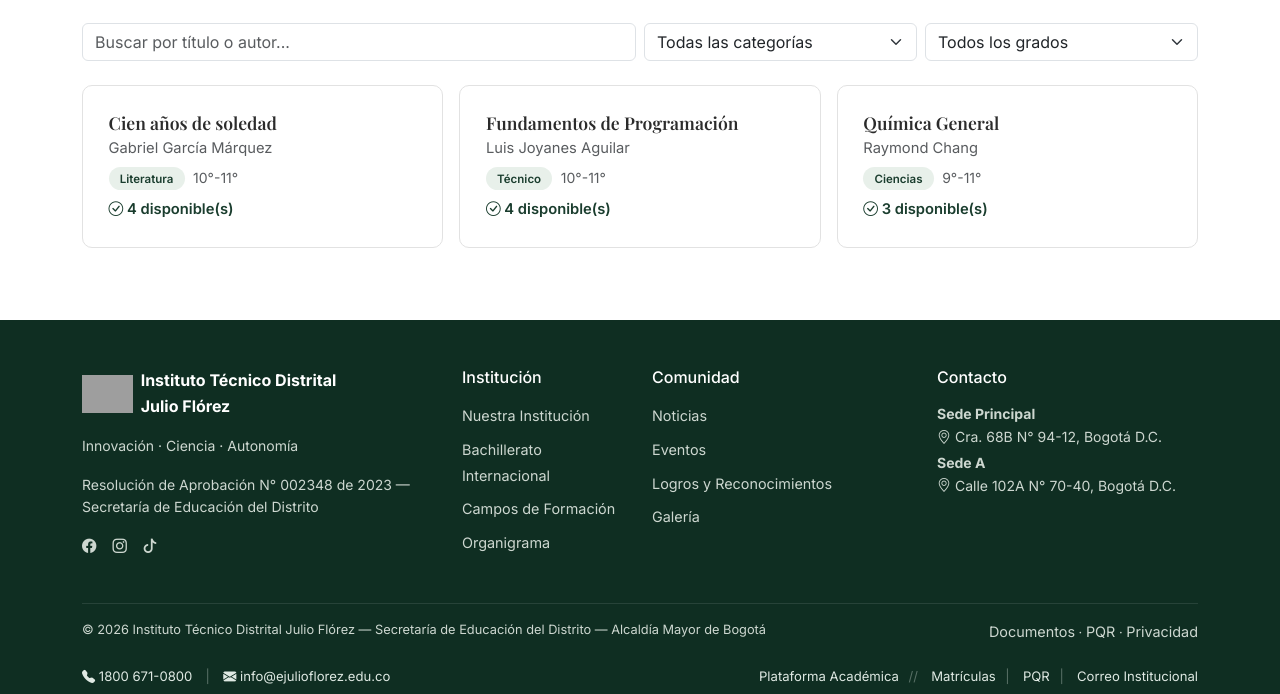
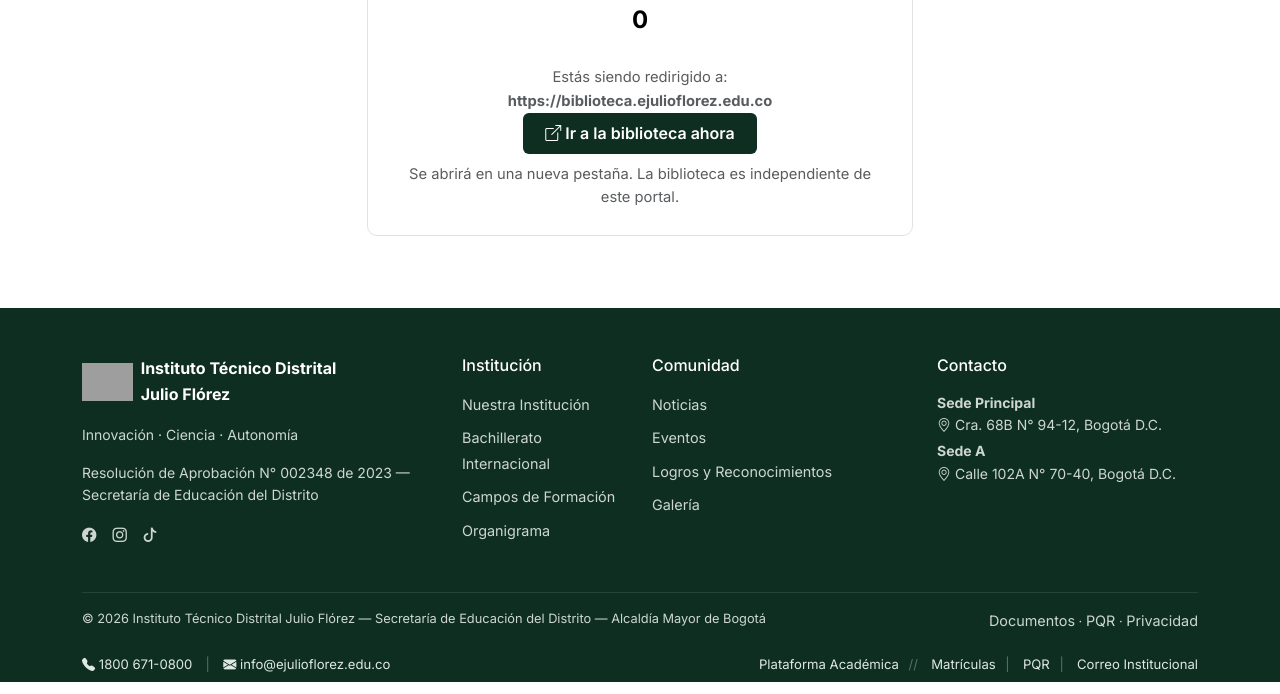
Before and after one commit to thomasgamez/Julio-Florez-Pagina, a Flask app: page /servicios/biblioteca in a window 1280 px wide. Shown: the part 599-1293 px from the top of the page. Run offline with Flask 3, Linux system fonts and the light colour scheme; data comes from the database, SQL or seed files in the repository; grey boxes are pictures that could not be loaded.

Commit message:
Actualizar la informacion de la biblioteca

```diff
--- a/templates/pagina/biblioteca.html
+++ b/templates/pagina/biblioteca.html
@@ -1,68 +1,42 @@
 {% extends "layout.html" %}
-{% block titulo %}Biblioteca — Julio Flórez{% endblock %}
+{% block titulo %}Sistema de Archivo — Julio Flórez{% endblock %}
 {% block contenido %}
 
 <header class="encabezado-pagina">
   <div class="container">
     <h1>Biblioteca</h1>
-    <p>Catálogo, préstamos y servicios de la biblioteca institucional</p>
+    <p>Catalogo</p>
   </div>
 </header>
 
-<div class="bg-verde-claro py-2 text-center small">
-  <i class="bi bi-clock"></i> Horario: Lun–Vie 7:00 a.m. – 3:00 p.m.
-  <span class="mx-2">·</span>
-  <i class="bi bi-arrow-repeat"></i> Préstamo máximo: 7 días
-</div>
-
-<section>
+<section class="text-center">
   <div class="container">
-    <div class="row g-3 mb-4">
-      <div class="col-md-4"><img src="{{ url_for('static', filename='images/biblioteca-1.jpg') }}" class="img-fluid rounded-3 w-100" style="height:150px;object-fit:cover" alt=""></div>
-      <div class="col-md-4"><img src="{{ url_for('static', filename='images/biblioteca-2.jpg') }}" class="img-fluid rounded-3 w-100" style="height:150px;object-fit:cover" alt=""></div>
-      <div class="col-md-4"><img src="{{ url_for('static', filename='images/biblioteca-3.jpg') }}" class="img-fluid rounded-3 w-100" style="height:150px;object-fit:cover" alt=""></div>
-    </div>
-
-    <div class="row g-2 mb-4">
-      <div class="col-md-6">
-        <input type="text" class="form-control" placeholder="Buscar por título o autor...">
-      </div>
-      <div class="col-md-3">
-        <select class="form-select"><option>Todas las categorías</option></select>
-      </div>
-      <div class="col-md-3">
-        <select class="form-select"><option>Todos los grados</option></select>
+    <div class="row justify-content-center">
+      <div class="col-lg-6">
+        <div class="tarjeta">
+          <div class="icono mx-auto"><i class="bi bi-archive"></i></div>
+          <h3>Redirigiendo a la biblioteca institucional</h3>
+          <p class="text-muted">Nuestra biblioteca ofreca diferentes catalogos y servicios para la disposicion de los estudiantes. Serás redirigido automáticamente en:</p>
+          <div class="rounded-circle bg-verde text-black d-flex align-items-center justify-content-center mx-auto fw-bold fs-4" style="width:60px;height:60px" id="contador">5</div>
+          <p class="small text-muted mt-3 mb-2">Estás siendo redirigido a: <br><strong>https://biblioteca.ejulioflorez.edu.co</strong></p>
+          <a href="#" class="btn-institucional"><i class="bi bi-box-arrow-up-right"></i> Ir a la biblioteca ahora</a>
+          <p class="small text-muted mt-3 mb-0">Se abrirá en una nueva pestaña. La biblioteca es independiente de este portal.</p>
+        </div>
       </div>
     </div>
-
-    {% if libros %}
-    <div class="row g-3">
-      {% for l in libros %}
-      <div class="col-md-6 col-lg-4">
-        <div class="tarjeta h-100">
-          <h3 class="h6 mb-1">{{ l.titulo }}</h3>
-          <p class="small text-muted mb-1">{{ l.autor }}</p>
-          <span class="badge-institucional">{{ l.categoria }}</span>
-          <span class="small text-muted ms-1">{{ l.grado }}</span>
-          <p class="small mt-2 mb-0">
-            {% if l.cantidad_disponible > 0 %}
-              <span class="text-verde fw-semibold"><i class="bi bi-check-circle"></i> {{ l.cantidad_disponible }} disponible(s)</span>
-            {% else %}
-              <span class="text-rojo fw-semibold"><i class="bi bi-x-circle"></i> Sin ejemplares disponibles</span>
-            {% endif %}
-          </p>
-        </div>
-      </div>
-      {% endfor %}
-    </div>
-    {% else %}
-    <div class="tarjeta text-center py-5">
-      <i class="bi bi-book fs-1 text-verde"></i>
-      <h3 class="h5 mt-3">Catálogo vacío</h3>
-      <p class="text-muted mb-0">Los libros serán cargados por el administrador de la biblioteca.</p>
-    </div>
-    {% endif %}
   </div>
 </section>
 
 {% endblock %}
+
+{% block scripts_extra %}
+<script>
+  let n = 5;
+  const el = document.getElementById('contador');
+  const t = setInterval(() => {
+    n--;
+    if(el) el.textContent = n;
+    if(n <= 0) clearInterval(t);
+  }, 1000);
+</script>
+{% endblock %}
```
